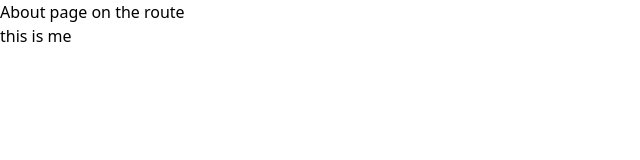
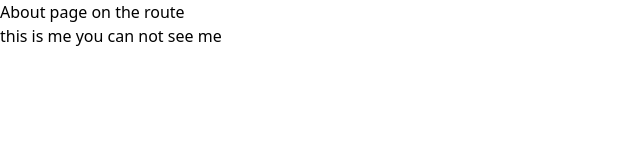
Before and after one commit to kader009/react19, a React (Vite) app: page /about in a window 1280 px wide. Shown: the top 160 px of the page, without its empty margins (0-640 px from the left). Built offline with nearby package versions, Linux system fonts and the light colour scheme; no server answers.

Commit message:
change div text

```diff
--- a/src/pages/About.tsx
+++ b/src/pages/About.tsx
@@ -2,7 +2,7 @@ const About = () => {
   return (
     <div>
       About page on the route
-      <h1>this is me</h1>
+      <h1>this is me you can not see me</h1>
     </div>
   );
 };
```
